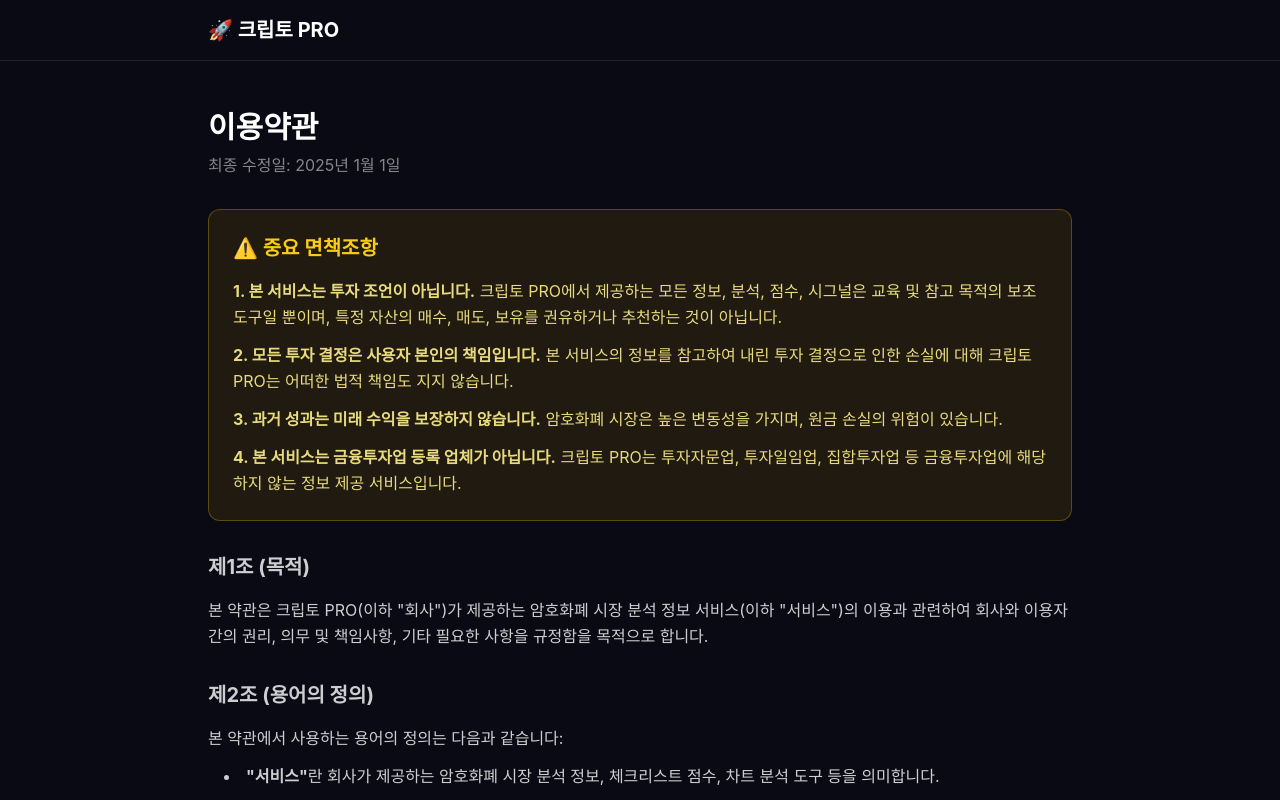
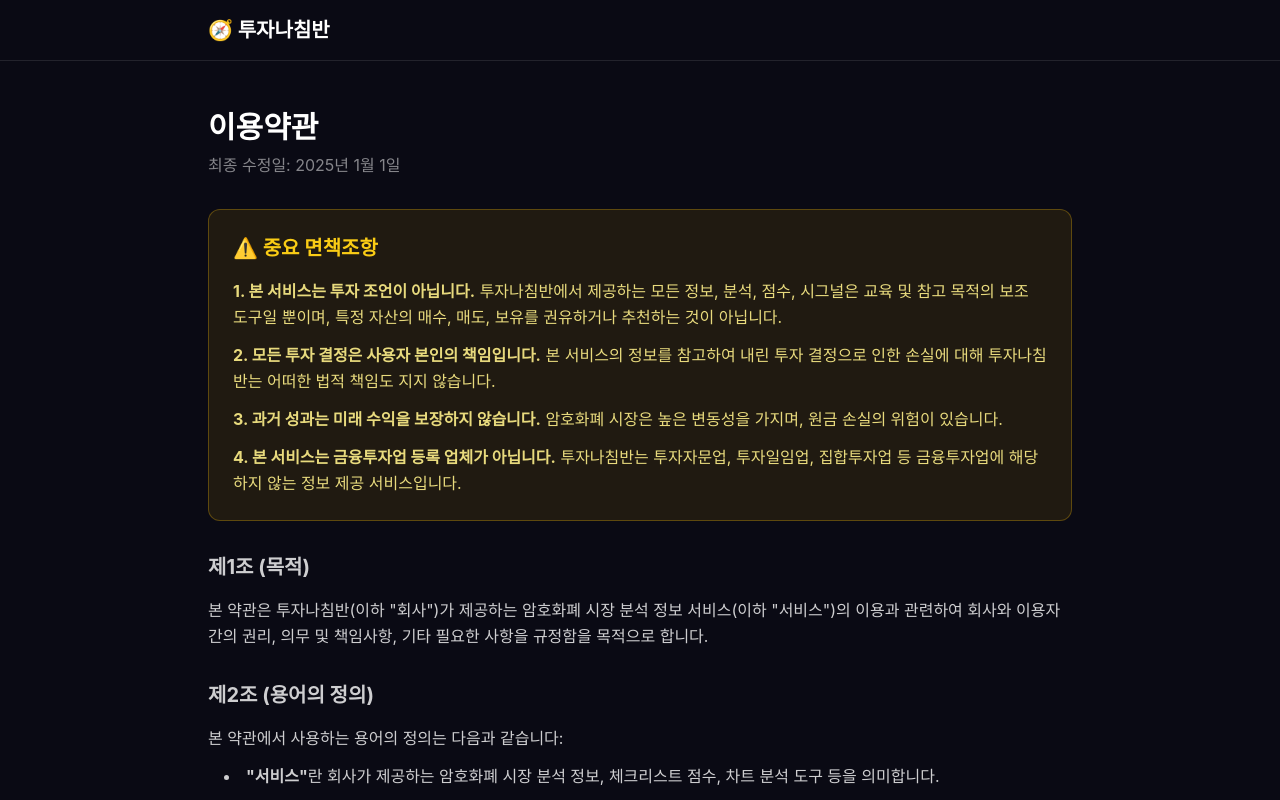
Before and after one commit to mananim0628-source/crypto-dashboard-pro, a Next.js app: page /terms in a window 1280 px wide. Shown: the top 800 px of the page. Built offline with nearby package versions, Linux system fonts and the light colour scheme.

Commit message:
Update page.tsx

```diff
--- a/src/app/terms/page.tsx
+++ b/src/app/terms/page.tsx
@@ -8,7 +8,7 @@
       {/* 헤더 */}
       <header className="border-b border-white/10">
         <div className="max-w-4xl mx-auto px-4 py-4">
-          <Link href="/" className="text-xl font-bold">🚀 크립토 PRO</Link>
+          <Link href="/" className="text-xl font-bold">🧭 투자나침반</Link>
         </div>
       </header>
 
@@ -23,17 +23,17 @@
           <div className="bg-yellow-500/10 border border-yellow-500/30 rounded-xl p-6">
             <h2 className="text-xl font-bold text-yellow-400 mb-4">⚠️ 중요 면책조항</h2>
             <div className="space-y-3 text-yellow-200/90">
-              <p><strong>1. 본 서비스는 투자 조언이 아닙니다.</strong> 크립토 PRO에서 제공하는 모든 정보, 분석, 점수, 시그널은 교육 및 참고 목적의 보조 도구일 뿐이며, 특정 자산의 매수, 매도, 보유를 권유하거나 추천하는 것이 아닙니다.</p>
-              <p><strong>2. 모든 투자 결정은 사용자 본인의 책임입니다.</strong> 본 서비스의 정보를 참고하여 내린 투자 결정으로 인한 손실에 대해 크립토 PRO는 어떠한 법적 책임도 지지 않습니다.</p>
+              <p><strong>1. 본 서비스는 투자 조언이 아닙니다.</strong> 투자나침반에서 제공하는 모든 정보, 분석, 점수, 시그널은 교육 및 참고 목적의 보조 도구일 뿐이며, 특정 자산의 매수, 매도, 보유를 권유하거나 추천하는 것이 아닙니다.</p>
+              <p><strong>2. 모든 투자 결정은 사용자 본인의 책임입니다.</strong> 본 서비스의 정보를 참고하여 내린 투자 결정으로 인한 손실에 대해 투자나침반는 어떠한 법적 책임도 지지 않습니다.</p>
               <p><strong>3. 과거 성과는 미래 수익을 보장하지 않습니다.</strong> 암호화폐 시장은 높은 변동성을 가지며, 원금 손실의 위험이 있습니다.</p>
-              <p><strong>4. 본 서비스는 금융투자업 등록 업체가 아닙니다.</strong> 크립토 PRO는 투자자문업, 투자일임업, 집합투자업 등 금융투자업에 해당하지 않는 정보 제공 서비스입니다.</p>
+              <p><strong>4. 본 서비스는 금융투자업 등록 업체가 아닙니다.</strong> 투자나침반는 투자자문업, 투자일임업, 집합투자업 등 금융투자업에 해당하지 않는 정보 제공 서비스입니다.</p>
             </div>
           </div>
 
           {/* 제1조 */}
           <section>
             <h2 className="text-xl font-bold mb-4">제1조 (목적)</h2>
-            <p>본 약관은 크립토 PRO(이하 "회사")가 제공하는 암호화폐 시장 분석 정보 서비스(이하 "서비스")의 이용과 관련하여 회사와 이용자 간의 권리, 의무 및 책임사항, 기타 필요한 사항을 규정함을 목적으로 합니다.</p>
+            <p>본 약관은 투자나침반(이하 "회사")가 제공하는 암호화폐 시장 분석 정보 서비스(이하 "서비스")의 이용과 관련하여 회사와 이용자 간의 권리, 의무 및 책임사항, 기타 필요한 사항을 규정함을 목적으로 합니다.</p>
           </section>
 
           {/* 제2조 */}
```
